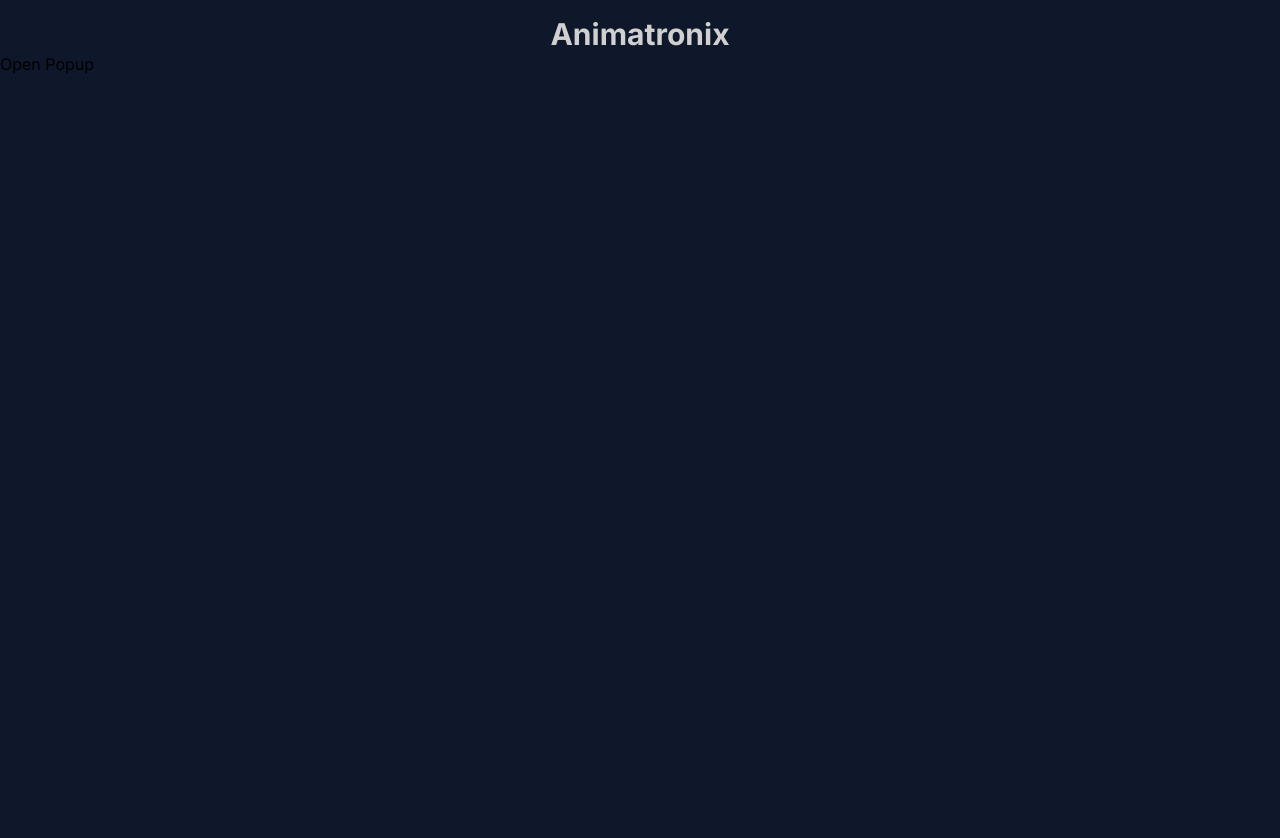
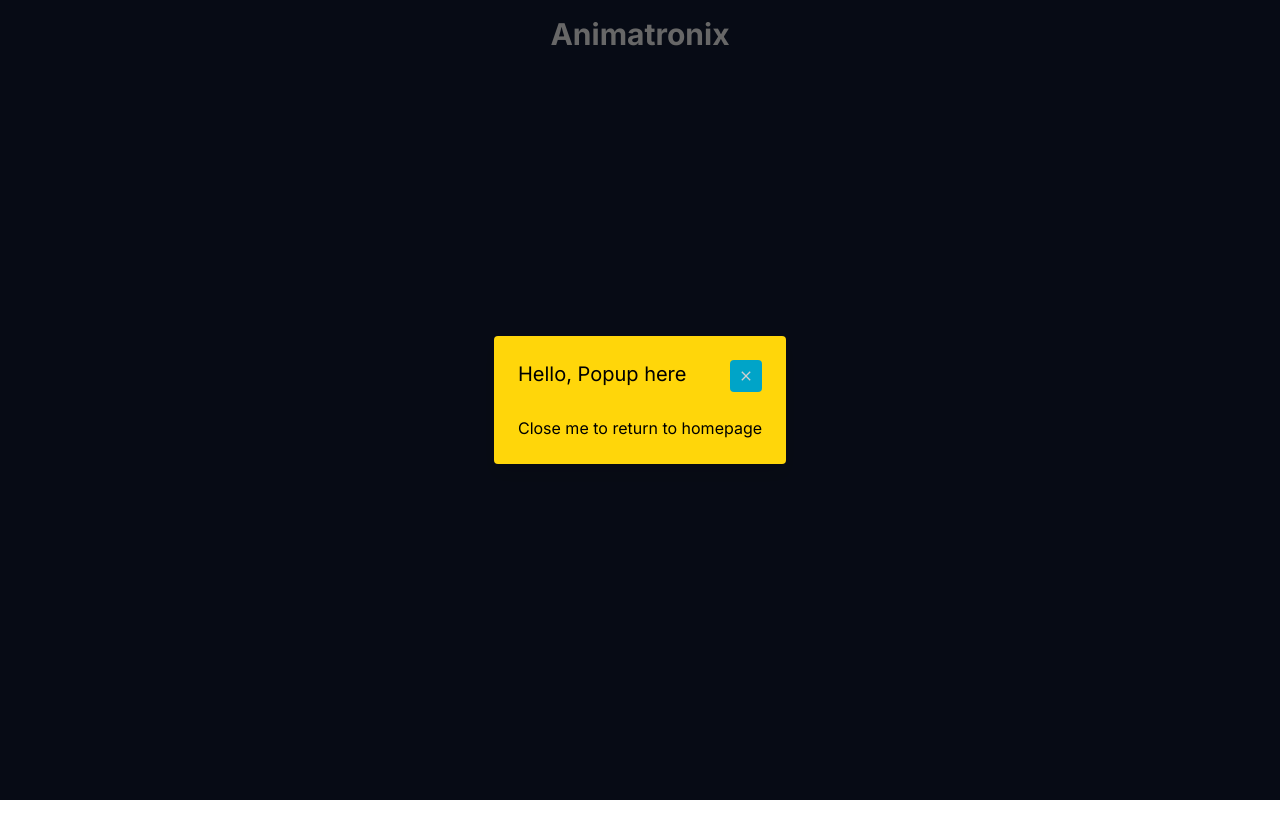
Before and after one commit to KishanBapodra/next-hyperspace, a Next.js app: page /popup in a window 1280 px wide. Shown: the top 838 px of the page. After the commit the page ends 800 px from the top, so only its background shows below. Built offline with nearby package versions, Linux system fonts and the light colour scheme.

Commit message:
Add popup route

```diff
--- a/app/layout.tsx
+++ b/app/layout.tsx
@@ -7,7 +7,7 @@ const inter = Inter({ subsets: ["latin"] });
 
 export const metadata: Metadata = {
   title: "Hype App | Popup & Some WebGL",
-  description: "A simple popup with some animations and bit of WebGL",
+  description: "A simple popup and a bit of WebGL",
   icons: {
     icon: "/vr.png",
   },
--- a/app/page.tsx
+++ b/app/page.tsx
@@ -16,7 +16,7 @@ export default function Home() {
           className="px-4 py-2 rounded bg-primary hover:bg-accent"
           href="/popup"
         >
-          Popup
+          Open Popup
         </Link>
         <Link
           className="px-4 py-2 rounded bg-primary hover:bg-accent"
--- a/app/popup/page.tsx
+++ b/app/popup/page.tsx
@@ -1,5 +1,6 @@
+import Popup from "@/components/Popup";
 import Link from "next/link";
 
 export default function Page() {
-  return <div className="bg-slate-900 h-screen">Open Popup</div>;
+  return <Popup />;
 }
--- a/components/Popup.tsx
+++ b/components/Popup.tsx
@@ -1,16 +1,19 @@
 import Link from "next/link";
+import { IoMdClose } from "react-icons/io";
 
-export default function PopupPage() {
+export default function Popup() {
   return (
-    <div className="fixed inset-0 flex items-center justify-center bg-black bg-opacity-50 z-50">
-      <div className="bg-white p-6 rounded shadow-lg">
-        <Link href="/">
-          <button className="mb-4 px-4 py-2 bg-red-500 text-white rounded">
-            Close
-          </button>
-        </Link>
-        <h2 className="text-xl mb-2">Popup Content</h2>
-        <p>This is the popup content.</p>
+    <div className="fixed inset-0 z-50 flex items-center justify-center bg-black bg-opacity-50 ">
+      <div className="bg-secondary p-6 rounded shadow-lg flex flex-col gap-5">
+        <div className="flex justify-between">
+          <h2 className="text-xl mb-2">Hello, Popup here</h2>
+          <Link href="/">
+            <button className="p-2 bg-primary text-text rounded hover:bg-accent">
+              <IoMdClose />
+            </button>
+          </Link>
+        </div>
+        <p>Close me to return to homepage</p>
       </div>
     </div>
   );
```
Also changed, not shown: package.json (+5 -4 lines), 1 other file (tests, documents, lock files or other folders).
